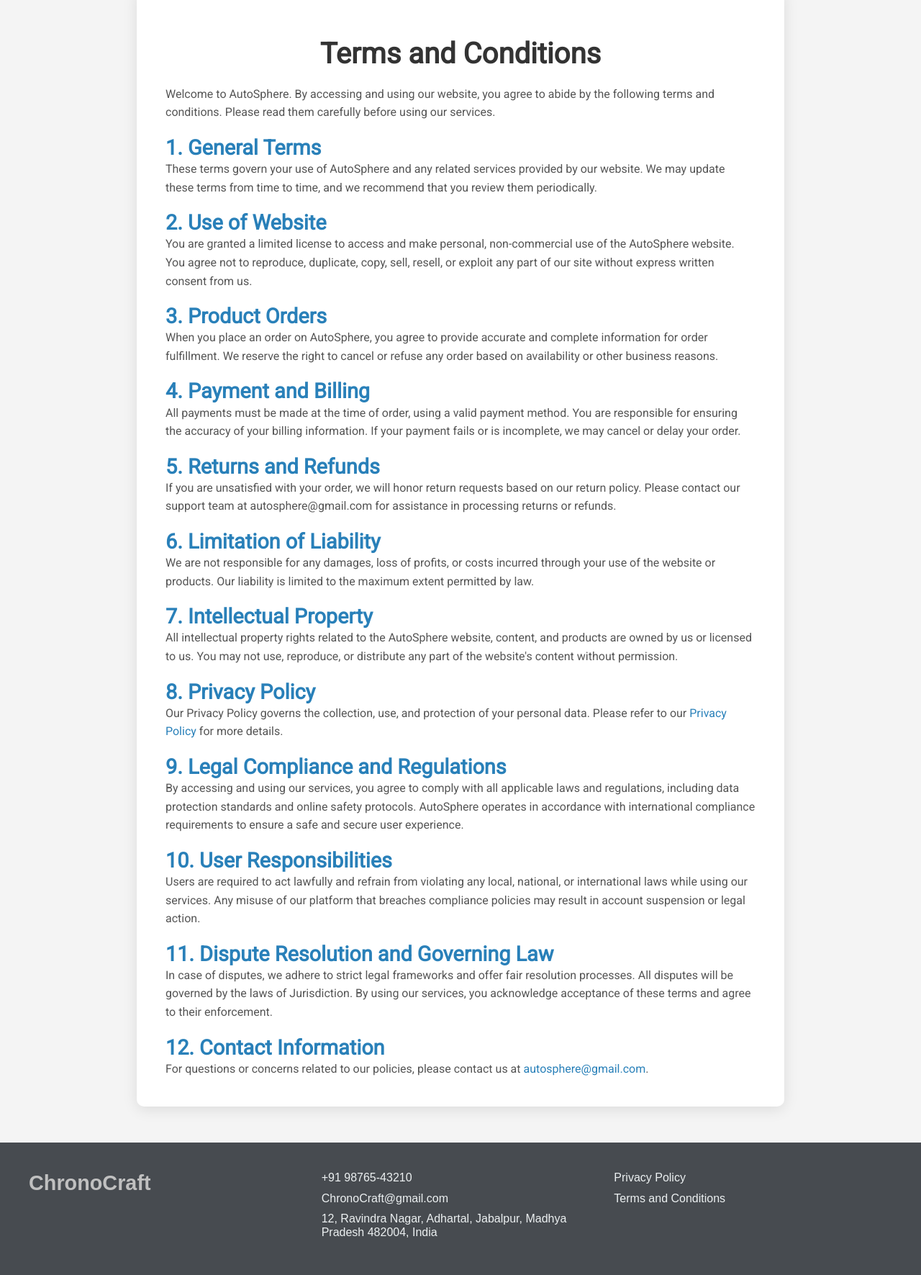
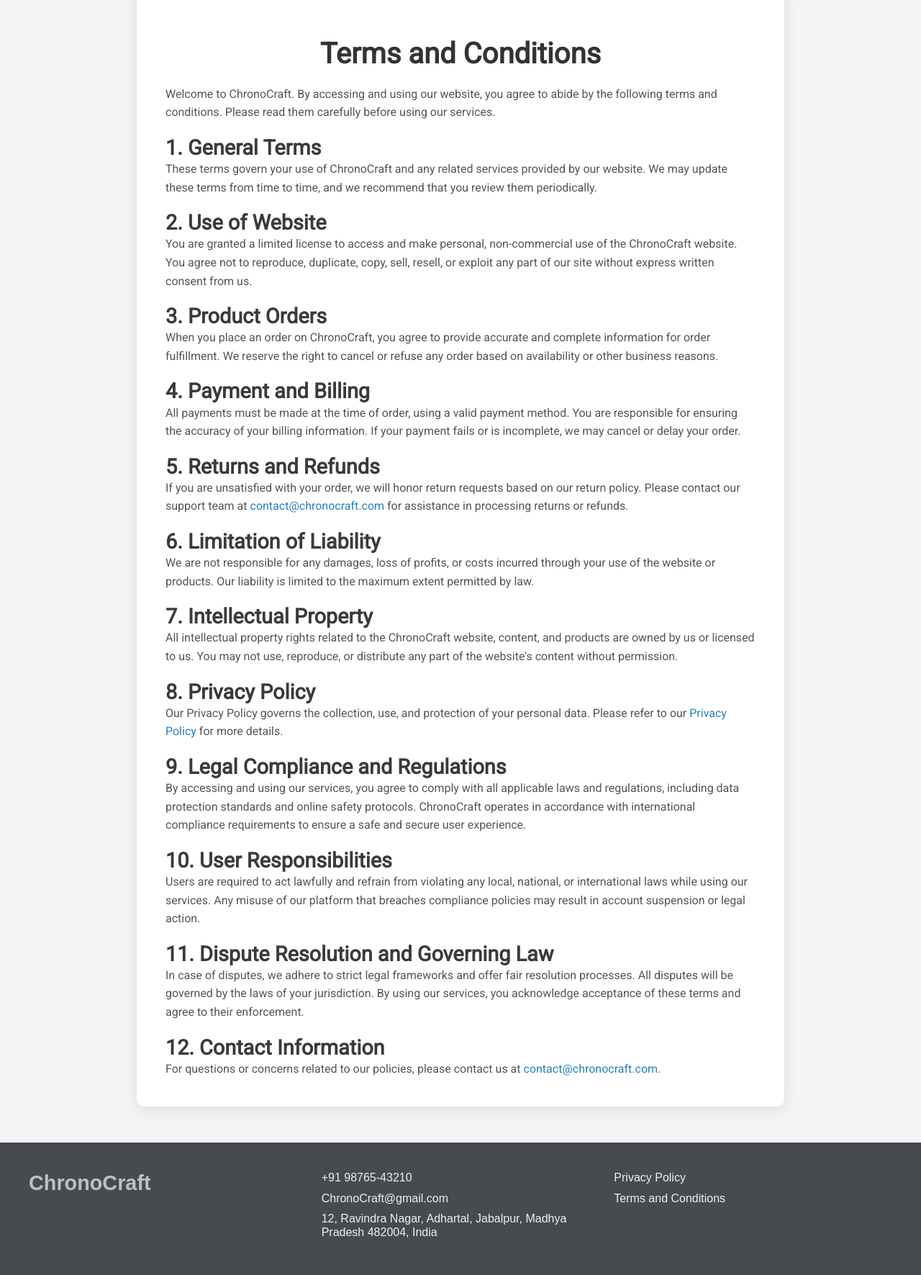
Before and after one commit to NausAlexus/wath-pr, a PHP site: page /terms-conditions.html in a window 1280 px wide. Shown: the part 65-1836 px from the top of the page at 72% size. Run offline with PHP 8.4, Linux system fonts and the light colour scheme.

Commit message:
fix pilocy

```diff
--- a/about.html
+++ b/about.html
@@ -124,7 +124,7 @@
             <a class="contacts-info__link" href="tel:+916357292640">+91 98765-43210</a>
           </p>
           <p class="footer__hours">
-            <a class="contacts-info__link" href="mailto:autosphere@gmail.com"
+            <a class="contacts-info__link" href="mailto:ChronoCraft@gmail.com"
               >ChronoCraft@gmail.com</a
             >
           </p>
--- a/assets/css/style.css
+++ b/assets/css/style.css
@@ -905,7 +905,7 @@
 .privacy-policy h2 {
   font-size: 1.8rem;
   margin-top: 20px;
-  color: #2980b9;
+  color: #3b3a3a;
 }
 
 .privacy-policy p {
--- a/index.html
+++ b/index.html
@@ -503,7 +503,7 @@
             <a class="contacts-info__link" href="tel:+916357292640">+91 98765-43210</a>
           </p>
           <p class="footer__hours">
-            <a class="contacts-info__link" href="mailto:autosphere@gmail.com"
+            <a class="contacts-info__link" href="mailto:ChronoCraft@gmail.com"
               >ChronoCraft@gmail.com</a
             >
           </p>
--- a/terms-conditions.html
+++ b/terms-conditions.html
@@ -43,21 +43,21 @@
   <main class="privacy-policy">
     <div class="privacy-policy__container">
       <h1>Terms and Conditions</h1>
-        <p>Welcome to AutoSphere. By accessing and using our website, you agree to abide by the following terms and conditions. Please read them carefully before using our services.</p>
+      <p>Welcome to ChronoCraft. By accessing and using our website, you agree to abide by the following terms and conditions. Please read them carefully before using our services.</p>
 
       <section>
         <h2>1. General Terms</h2>
-          <p>These terms govern your use of AutoSphere and any related services provided by our website. We may update these terms from time to time, and we recommend that you review them periodically.</p>
+        <p>These terms govern your use of ChronoCraft and any related services provided by our website. We may update these terms from time to time, and we recommend that you review them periodically.</p>
       </section>
 
       <section>
         <h2>2. Use of Website</h2>
-          <p>You are granted a limited license to access and make personal, non-commercial use of the AutoSphere website. You agree not to reproduce, duplicate, copy, sell, resell, or exploit any part of our site without express written consent from us.</p>
+        <p>You are granted a limited license to access and make personal, non-commercial use of the ChronoCraft website. You agree not to reproduce, duplicate, copy, sell, resell, or exploit any part of our site without express written consent from us.</p>
       </section>
 
       <section>
         <h2>3. Product Orders</h2>
-          <p>When you place an order on AutoSphere, you agree to provide accurate and complete information for order fulfillment. We reserve the right to cancel or refuse any order based on availability or other business reasons.</p>
+        <p>When you place an order on ChronoCraft, you agree to provide accurate and complete information for order fulfillment. We reserve the right to cancel or refuse any order based on availability or other business reasons.</p>
       </section>
 
       <section>
@@ -67,7 +67,7 @@
 
       <section>
         <h2>5. Returns and Refunds</h2>
-          <p>If you are unsatisfied with your order, we will honor return requests based on our return policy. Please contact our support team at autosphere@gmail.com for assistance in processing returns or refunds.</p>
+        <p>If you are unsatisfied with your order, we will honor return requests based on our return policy. Please contact our support team at <a href="mailto:contact@chronocraft.com">contact@chronocraft.com</a> for assistance in processing returns or refunds.</p>
       </section>
 
       <section>
@@ -77,7 +77,7 @@
 
       <section>
         <h2>7. Intellectual Property</h2>
-          <p>All intellectual property rights related to the AutoSphere website, content, and products are owned by us or licensed to us. You may not use, reproduce, or distribute any part of the website's content without permission.</p>
+        <p>All intellectual property rights related to the ChronoCraft website, content, and products are owned by us or licensed to us. You may not use, reproduce, or distribute any part of the website's content without permission.</p>
       </section>
 
       <section>
@@ -87,7 +87,7 @@
 
       <section>
         <h2>9. Legal Compliance and Regulations</h2>
-          <p>By accessing and using our services, you agree to comply with all applicable laws and regulations, including data protection standards and online safety protocols. AutoSphere operates in accordance with international compliance requirements to ensure a safe and secure user experience.</p>
+        <p>By accessing and using our services, you agree to comply with all applicable laws and regulations, including data protection standards and online safety protocols. ChronoCraft operates in accordance with international compliance requirements to ensure a safe and secure user experience.</p>
       </section>
 
       <section>
@@ -97,16 +97,15 @@
 
       <section>
         <h2>11. Dispute Resolution and Governing Law</h2>
-          <p>In case of disputes, we adhere to strict legal frameworks and offer fair resolution processes. All disputes will be governed by the laws of Jurisdiction. By using our services, you acknowledge acceptance of these terms and agree to their enforcement.</p>
+        <p>In case of disputes, we adhere to strict legal frameworks and offer fair resolution processes. All disputes will be governed by the laws of your jurisdiction. By using our services, you acknowledge acceptance of these terms and agree to their enforcement.</p>
       </section>
 
       <section>
         <h2>12. Contact Information</h2>
-          <p>For questions or concerns related to our policies, please contact us at <a href="mailto:autosphere@gmail.com">autosphere@gmail.com</a>.</p>
+        <p>For questions or concerns related to our policies, please contact us at <a href="mailto:contact@chronocraft.com">contact@chronocraft.com</a>.</p>
       </section>
     </div>
   </main>
-
     <footer class="footer">
       <div class="footer__content">
         <div class="footer__left">
@@ -119,7 +118,7 @@
             <a class="contacts-info__link" href="tel:+916357292640">+91 98765-43210</a>
           </p>
           <p class="footer__hours">
-            <a class="contacts-info__link" href="mailto:autosphere@gmail.com"
+            <a class="contacts-info__link" href="mailto:ChronoCraft@gmail.com"
               >ChronoCraft@gmail.com</a
             >
           </p>
```
Also changed, not shown: privacy-policy.html (+5 -5 lines). Lines whose indentation alone changed are shown as unchanged.
